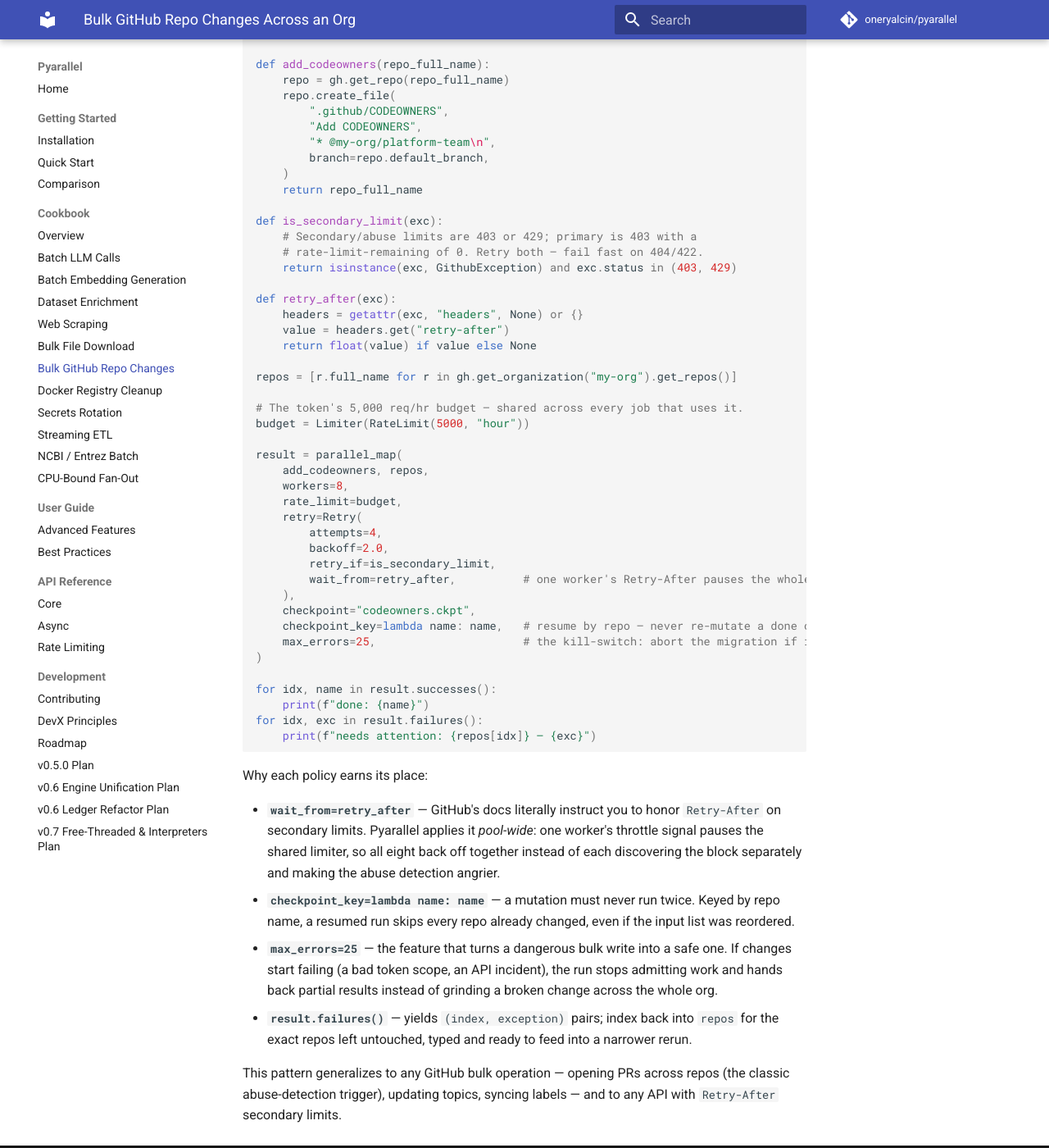
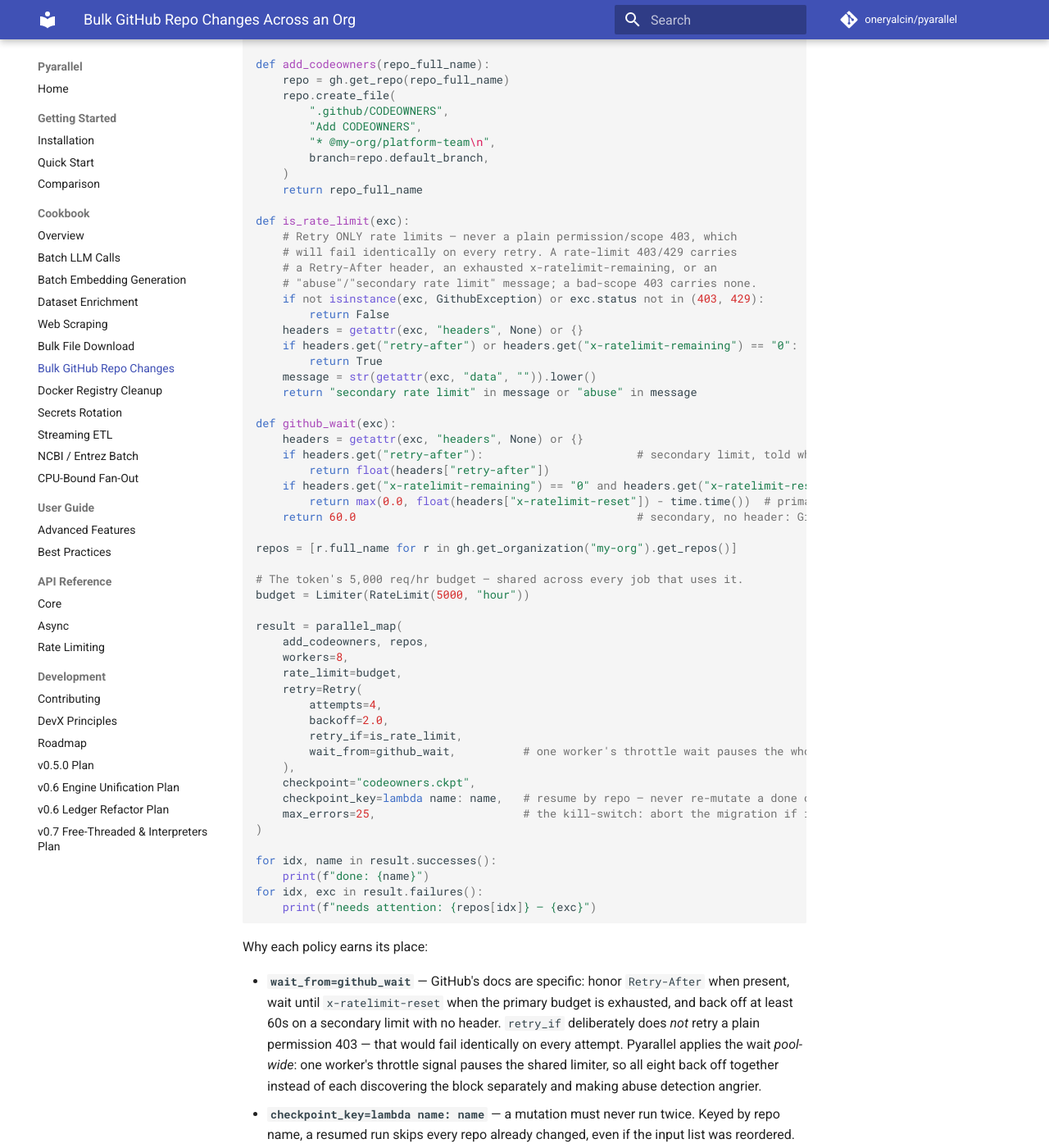
Before and after one commit to oneryalcin/pyarallel, an MkDocs documentation site: the page built from docs/cookbook/github-bulk-repo-changes.md, in a window 1280 px wide and 1400 px high, scrolled down 379 px. Shown: the whole window at 82% size. Built offline with MkDocs 1.6.1 and Material for MkDocs 9.7.7, drawn with Linux system fonts in a browser that asks for light colours; comment, search, counter and statistics services are not loaded.

Commit message:
Fix cookbook recipe domain bugs (Codex + Sonnet adversarial review)
Both reviewers fact-checked the destructive recipes against real APIs;
all findings verified locally before fixing:

- secrets-rotation: DEAD CODE — hvac exceptions have no .status_code or
  .headers, so is_throttled always returned False and nothing was ever
  retried. Now catches hvac.exceptions.RateLimitExceeded/InternalServerError;
  wait_from dropped (hvac doesn't surface Retry-After) with a note.
- ncbi-entrez: two runtime crashes — parallel_iter doesn't accept
  checkpoint= (TypeError), and result.values() raises ExceptionGroup on
  any failure, discarding the whole batch. Now uses .successes() and
  streaming without checkpoint, both documented.
- github-bulk: retried ALL 403/429 including permission failures. Now
  distinguishes auth 403 (not retried) from primary limits (wait for
  x-ratelimit-reset) and secondary limits (Retry-After, else >=60s).
- docker-registry: reframed as manifest deletion (a digest is shared by
  tags — deleting it affects all), Docker Hub caveat (its registry
  rejects this call), Accept header added, unsourced war-story stat
  softened.

Every fix re-verified by running the exact doc logic against real hvac
and httpx — the prior pass verified paraphrases and missed these.

```diff
--- a/docs/cookbook/github-bulk-repo-changes.md
+++ b/docs/cookbook/github-bulk-repo-changes.md
@@ -31,15 +31,26 @@ def add_codeowners(repo_full_name):
     )
     return repo_full_name
 
-def is_secondary_limit(exc):
-    # Secondary/abuse limits are 403 or 429; primary is 403 with a
-    # rate-limit-remaining of 0. Retry both — fail fast on 404/422.
-    return isinstance(exc, GithubException) and exc.status in (403, 429)
+def is_rate_limit(exc):
+    # Retry ONLY rate limits — never a plain permission/scope 403, which
+    # will fail identically on every retry. A rate-limit 403/429 carries
+    # a Retry-After header, an exhausted x-ratelimit-remaining, or an
+    # "abuse"/"secondary rate limit" message; a bad-scope 403 carries none.
+    if not isinstance(exc, GithubException) or exc.status not in (403, 429):
+        return False
+    headers = getattr(exc, "headers", None) or {}
+    if headers.get("retry-after") or headers.get("x-ratelimit-remaining") == "0":
+        return True
+    message = str(getattr(exc, "data", "")).lower()
+    return "secondary rate limit" in message or "abuse" in message
 
-def retry_after(exc):
+def github_wait(exc):
     headers = getattr(exc, "headers", None) or {}
-    value = headers.get("retry-after")
-    return float(value) if value else None
+    if headers.get("retry-after"):                       # secondary limit, told when
+        return float(headers["retry-after"])
+    if headers.get("x-ratelimit-remaining") == "0" and headers.get("x-ratelimit-reset"):
+        return max(0.0, float(headers["x-ratelimit-reset"]) - time.time())  # primary: wait for reset
+    return 60.0                                          # secondary, no header: GitHub says wait >= 60s
 
 repos = [r.full_name for r in gh.get_organization("my-org").get_repos()]
 
@@ -53,8 +64,8 @@ result = parallel_map(
     retry=Retry(
         attempts=4,
         backoff=2.0,
-        retry_if=is_secondary_limit,
-        wait_from=retry_after,          # one worker's Retry-After pauses the whole pool
+        retry_if=is_rate_limit,
+        wait_from=github_wait,          # one worker's throttle wait pauses the whole pool
     ),
     checkpoint="codeowners.ckpt",
     checkpoint_key=lambda name: name,   # resume by repo — never re-mutate a done one
@@ -69,11 +80,14 @@ for idx, exc in result.failures():
 
 Why each policy earns its place:
 
-- **`wait_from=retry_after`** — GitHub's docs literally instruct you to
-  honor `Retry-After` on secondary limits. Pyarallel applies it
-  *pool-wide*: one worker's throttle signal pauses the shared limiter, so
-  all eight back off together instead of each discovering the block
-  separately and making the abuse detection angrier.
+- **`wait_from=github_wait`** — GitHub's docs are specific: honor
+  `Retry-After` when present, wait until `x-ratelimit-reset` when the
+  primary budget is exhausted, and back off at least 60s on a secondary
+  limit with no header. `retry_if` deliberately does *not* retry a plain
+  permission 403 — that would fail identically on every attempt. Pyarallel
+  applies the wait *pool-wide*: one worker's throttle signal pauses the
+  shared limiter, so all eight back off together instead of each
+  discovering the block separately and making abuse detection angrier.
 - **`checkpoint_key=lambda name: name`** — a mutation must never run
   twice. Keyed by repo name, a resumed run skips every repo already
   changed, even if the input list was reordered.
```
Also changed, not shown: docs/cookbook/docker-registry-cleanup.md (+29 -13 lines), docs/cookbook/ncbi-entrez-batch.md (+14 -2 lines), docs/cookbook/secrets-rotation.md (+10 -14 lines).
